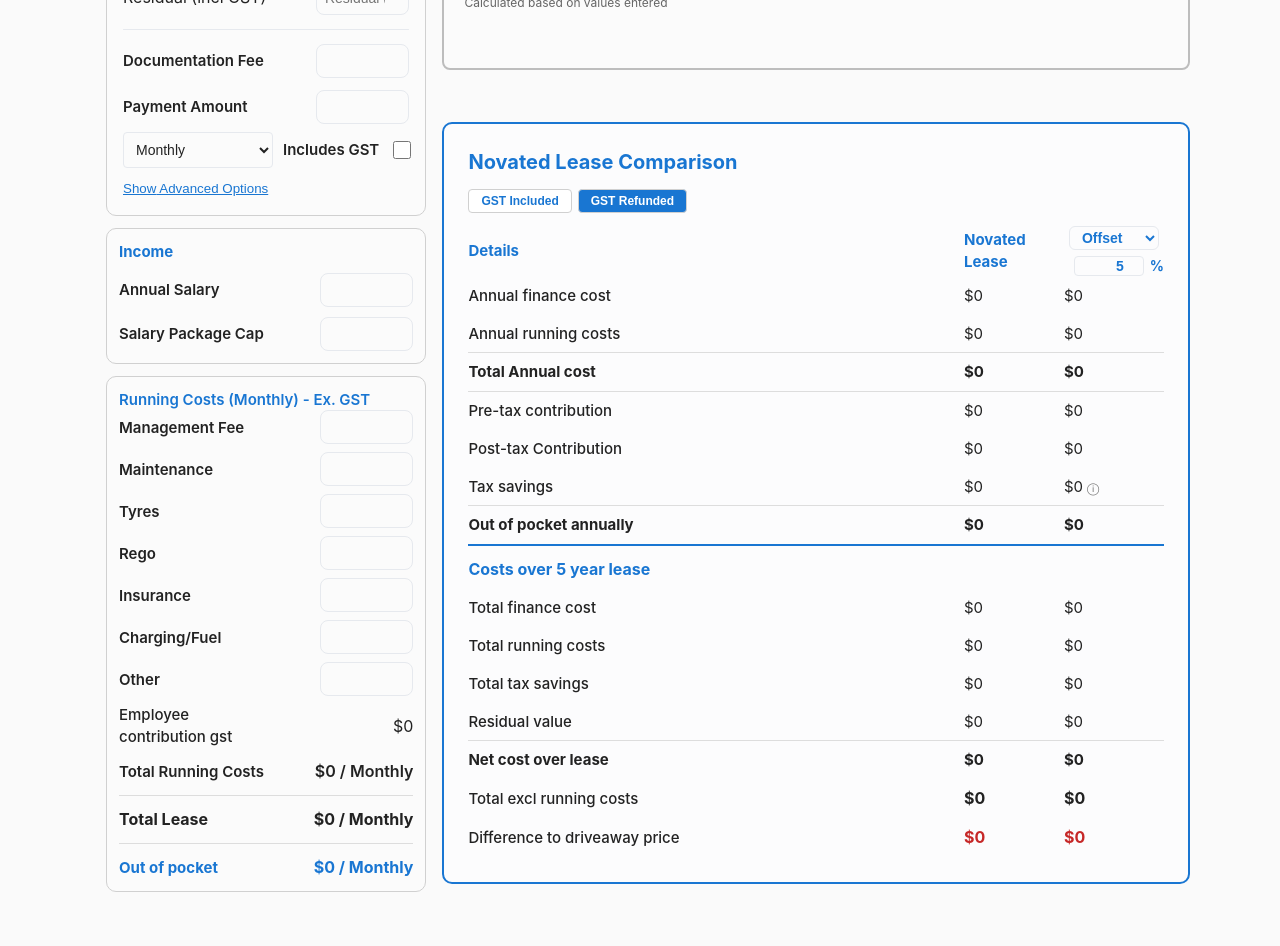
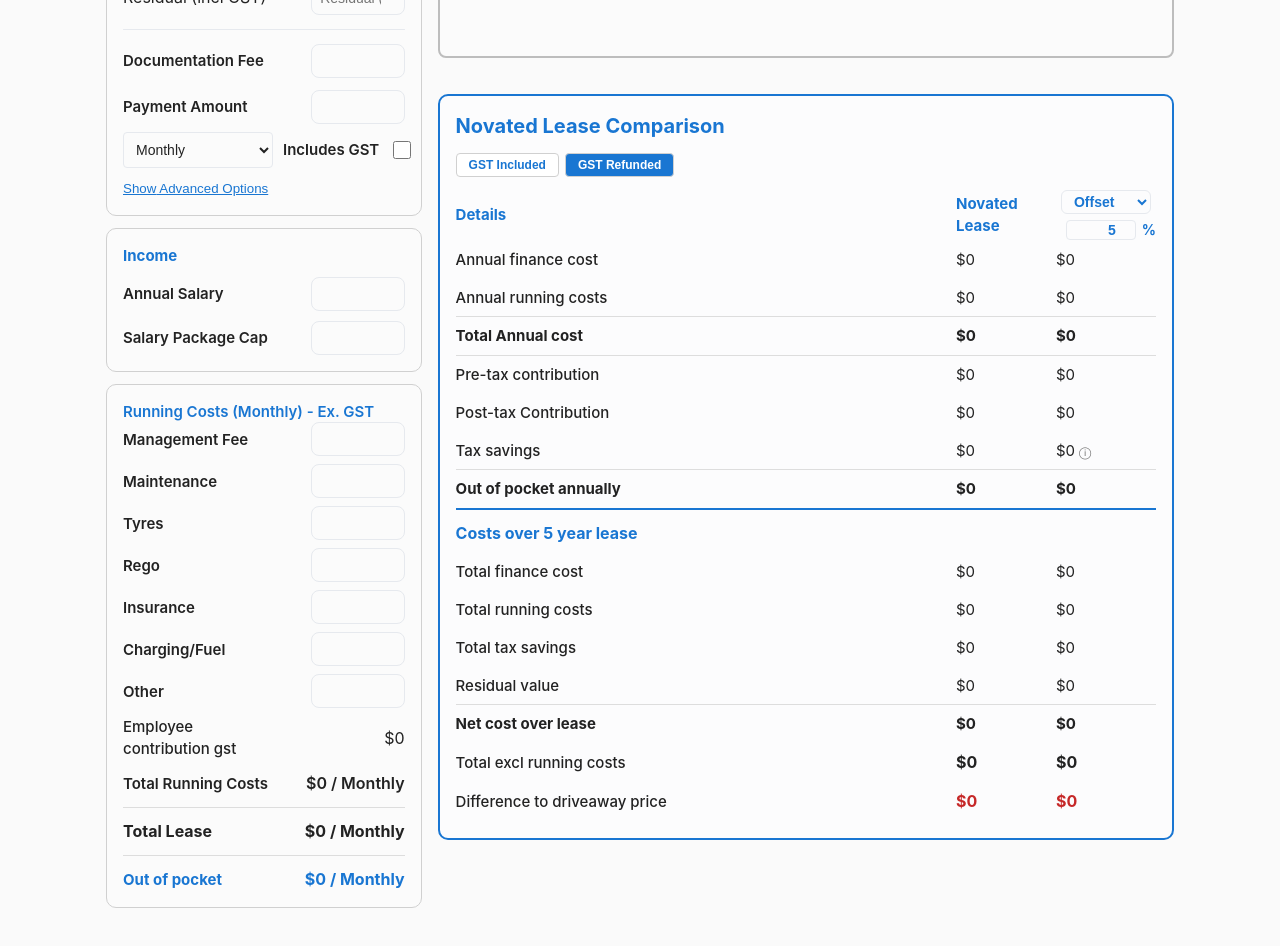
Before and after one commit to William-Aitken/novated-calculator, a Next.js app: page / in a window 1280 px wide. Shown: the part 480-1426 px from the top of the page. Before the commit the page ends 1388 px from the top, so only its background shows below. Built offline with nearby package versions, Linux system fonts and the light colour scheme.

Commit message:
Improve spacing and padding consistency: Add right padding to main container, reduce effective interest rate container margins, reduce comparison table top padding, standardize card padding to 16px, and add bottom padding to column containers

```diff
--- a/src/app/page.tsx
+++ b/src/app/page.tsx
@@ -508,7 +508,7 @@ export default function HomePage() {
   const preTaxContribution = Math.max(0, totalAnnualCost - postTaxEcm);
   const salaryAfterCap = Math.max(0, annualSalaryNum - packageCapNum);
   const taxBefore = calculateAUSIncomeTax(salaryAfterCap);
-  const taxableAfter = Math.max(0, salaryAfterCap - preTaxContribution);
+  const taxableAfter = Math.max(0, annualSalaryNum - preTaxContribution);
   const taxAfter = calculateAUSIncomeTax(taxableAfter);
   const taxSaved = Math.max(0, taxBefore - taxAfter);
   const payPeriods = Number(inputs.paymentsPerYear || selectedFrequency || 12);
@@ -579,7 +579,7 @@ export default function HomePage() {
       // accounting for periodic withdrawals (payments) and the final residual.
       const totalPayments = offsetPeriodicPayment * n;
       const driveawayInterestEarned = (offsetResidual + totalPayments - comparisonDriveaway) / (inputs.leaseTermYears || 0);
-      const taxOnDriveawayInterest = calculateAUSIncomeTax(annualSalaryNum) - calculateAUSIncomeTax(annualSalaryNum - driveawayInterestEarned + interestAmountRunningCosts);
+      const taxOnDriveawayInterest = calculateAUSIncomeTax(salaryAfterCap) - calculateAUSIncomeTax(salaryAfterCap - driveawayInterestEarned + interestAmountRunningCosts);
       offsetTaxSaved = taxOnDriveawayInterest ; // interestAmountRunningCosts -  after-tax interest earned on driveaway amount
     }
   }
@@ -651,11 +651,11 @@ export default function HomePage() {
 
 
   return (
-    <main className="app-main">
+    <main className="app-main" style={{ paddingRight: '32px' }}>
       <h1>Novated Lease Calculator</h1>
       <div className="grid grid-2" style={{ marginTop: '32px' }}>
         {/* Input Section */}
-        <div>
+        <div style={{ paddingBottom: '32px' }}>
           <h2>Lease Details</h2>
           <div className="card" style={{ background: '#fbfbfb', border: '1px solid #d0d0d0', padding: '16px' }}>
             <form style={{ display: 'flex', flexDirection: 'column', gap: '0' }}>
@@ -869,7 +869,7 @@ export default function HomePage() {
                         )}
                   </div>
             {/* Income / Salary Section */}
-                  <div className="card card--soft" style={{ marginTop: '12px', background: '#fbfbfb', border: '1px solid #d0d0d0', padding: '12px' }}>
+                  <div className="card card--soft" style={{ marginTop: '12px', background: '#fbfbfb', border: '1px solid #d0d0d0', padding: '16px' }}>
                     <h4 style={{ margin: 0, color: 'var(--primary)', fontSize: '15px' }}>Income</h4>
               <div style={{ marginTop: '10px', display: 'grid', gridTemplateColumns: '150px auto', gap: '10px', alignItems: 'center' }}>
                 <label className="form-label">Annual Salary</label>
@@ -910,7 +910,7 @@ export default function HomePage() {
             </div>
 
             {/* Running Costs Section */}
-            <div className="card card--accent" style={{ marginTop: '12px', background: '#fbfbfb', border: '1px solid #d0d0d0', padding: '12px' }}>
+            <div className="card card--accent" style={{ marginTop: '12px', background: '#fbfbfb', border: '1px solid #d0d0d0', padding: '16px' }}>
               <h3 style={{ margin: 0, color: 'var(--primary)' }}>Running Costs ({runningCostsFrequencyLabel}) - {runningCostsIncludeGst ? 'Inc. GST' : 'Ex. GST'}</h3>
               <ul className="form-list">
                 <li className="form-row">
@@ -970,7 +970,7 @@ export default function HomePage() {
         </div>
 
         {/* Results Section */}
-        <div>
+        <div style={{ paddingBottom: '32px' }}>
           <h2>Lease Calculation</h2>
 
           <div style={{ display: 'flex', flexDirection: 'column', gap: '12px' }}>
@@ -1059,7 +1059,7 @@ export default function HomePage() {
               const paymentsPerYearNum = Number(inputs.paymentsPerYear);
               const showPaymentError = Number.isFinite(paymentAmountNum) && paymentAmountNum > 0 && Number.isFinite(paymentsPerYearNum) && effectiveRate === null;
               let status = '';
-              const containerBase: any = { marginTop: '24px', padding: '8px 20px', borderRadius: '8px', minHeight: '180px' };
+              const containerBase: any = { marginTop: '12px', marginBottom: '12px', padding: '8px 20px', borderRadius: '8px', minHeight: '180px' };
               let containerStyle = { ...containerBase, border: '2px solid #ffb74d', background: '#fffdf2' };
               let pctColor = '#1976d2';
 
@@ -1118,7 +1118,7 @@ export default function HomePage() {
             })()}
 
             {/* Offset Account Comparison Section (moved to right column) */}
-            <div className="card" style={{ marginTop: '40px', padding: '24px', border: '2px solid #1976d2', background: '#fcfcfd' }}>
+            <div className="card" style={{ marginTop: '12px', padding: '16px', border: '2px solid #1976d2', background: '#fcfcfd' }}>
 
               <div style={{ marginBottom: '12px' }}>
                 <h3 style={{ margin: '0 0 12px 0', color: '#1976d2', fontSize: '20px', fontWeight: 700 }}>Novated Lease Comparison</h3>
```
Also changed, not shown: 16 other files (tests, documents, lock files or other folders).
